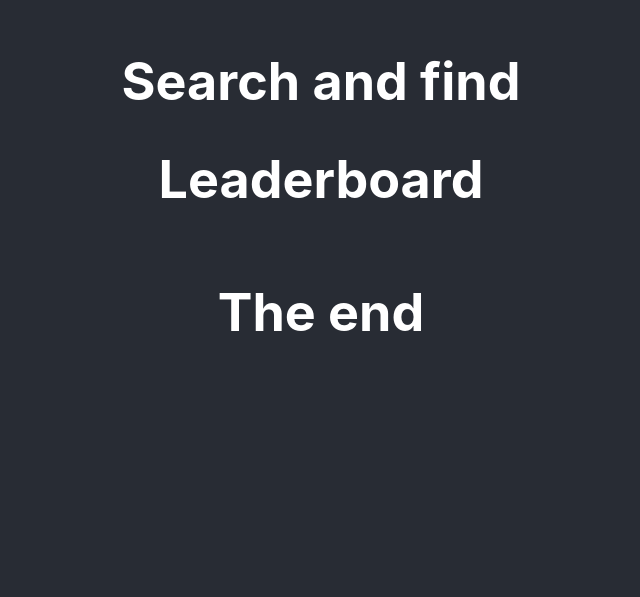
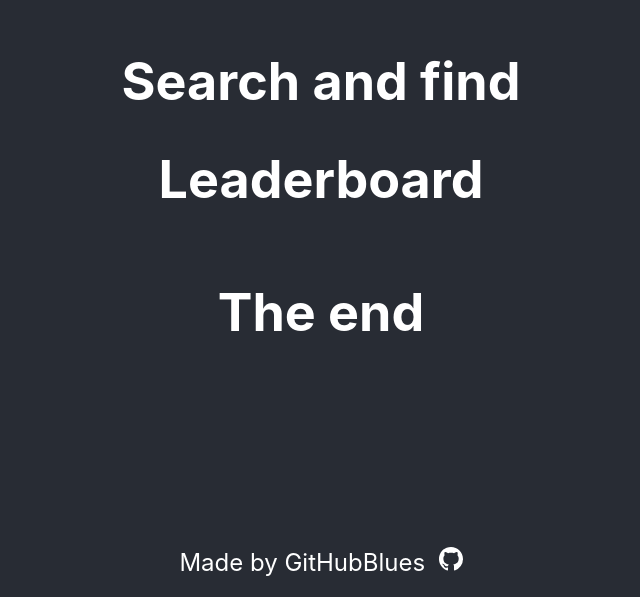
Before and after one commit to GitHubBlues/TOP_search_game, a React (Create React App) app: page / in a window 1280 px wide. Shown: the part 203-800 px from the top of the page, without its empty margins (319-959 px from the left). Built offline with nearby package versions, Linux system fonts and the light colour scheme; no server answers; the database is empty.

Commit message:
Add footer with icon

```diff
--- a/package.json
+++ b/package.json
@@ -9,6 +9,7 @@
     "firebase": "^9.9.3",
     "react": "^18.2.0",
     "react-dom": "^18.2.0",
+    "react-icons": "^4.4.0",
     "react-scripts": "5.0.1",
     "web-vitals": "^2.1.4"
   },
--- a/src/App.js
+++ b/src/App.js
@@ -1,6 +1,7 @@
 import './App.css';
 import Header from "./components/Header";
 import ImageOverview from "./components/GameLanding";
+import Footer from "./components/Footer";
 
 function App() {
   return (
@@ -8,6 +9,7 @@ function App() {
       <header className="App-header">
           <Header />
           <ImageOverview />
+          <Footer />
       </header>
     </div>
   );
--- /dev/null
+++ b/src/components/Footer.css
@@ -0,0 +1,7 @@
+.footer {
+    position: absolute;
+    bottom: 0;
+    width: 100%;
+    height: 50px;
+    font-size: x-large;
+}
--- /dev/null
+++ b/src/components/Footer.jsx
@@ -0,0 +1,12 @@
+import React from 'react';
+import { GoMarkGithub } from "react-icons/go";
+import './Footer.css'
+
+export default function Footer() {
+  return (
+    <div className="footer">
+        Made by GitHubBlues {"\u00a0"}
+        < GoMarkGithub />
+    </div>
+  )
+}
```
Also changed, not shown: 1 other file (tests, documents, lock files or other folders).
